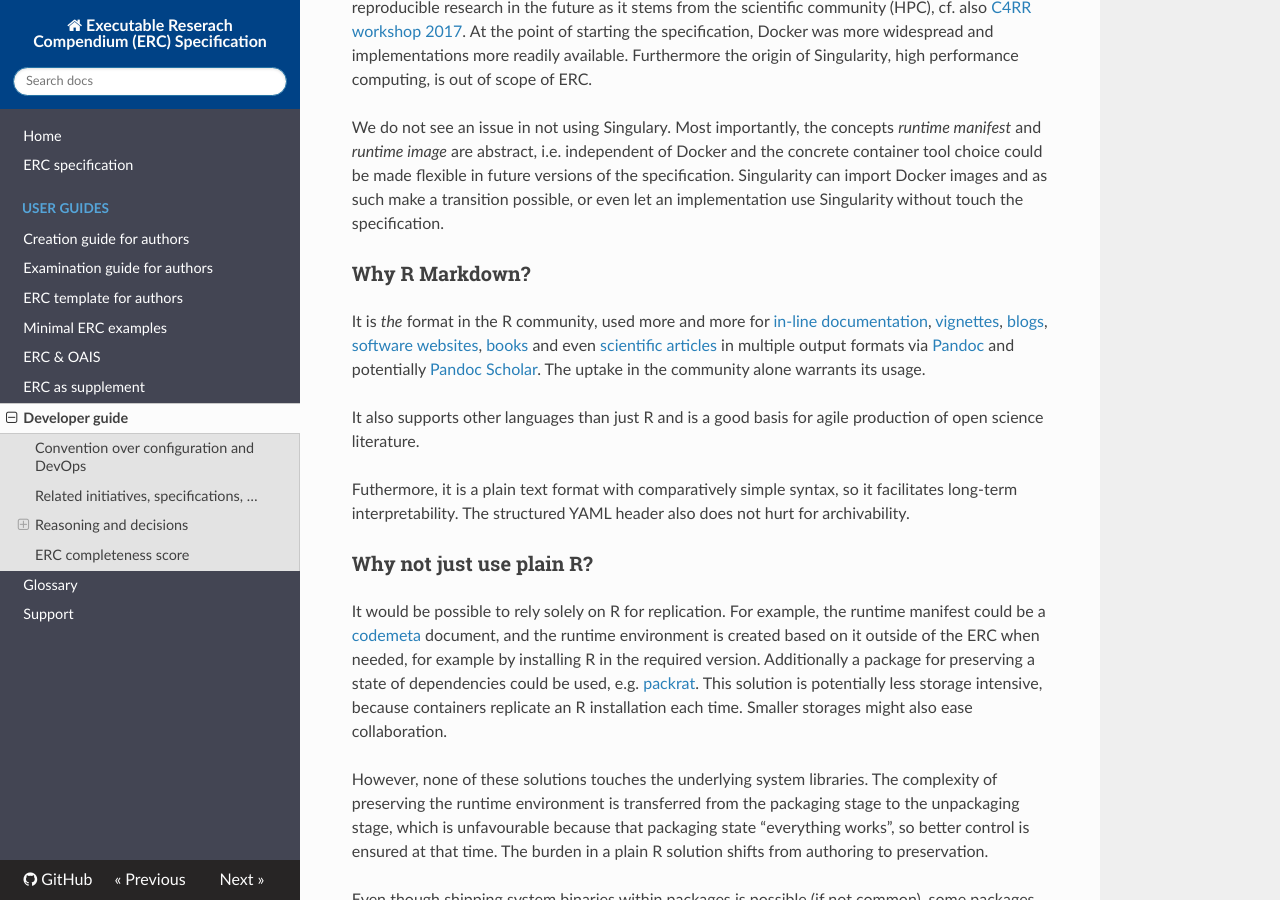
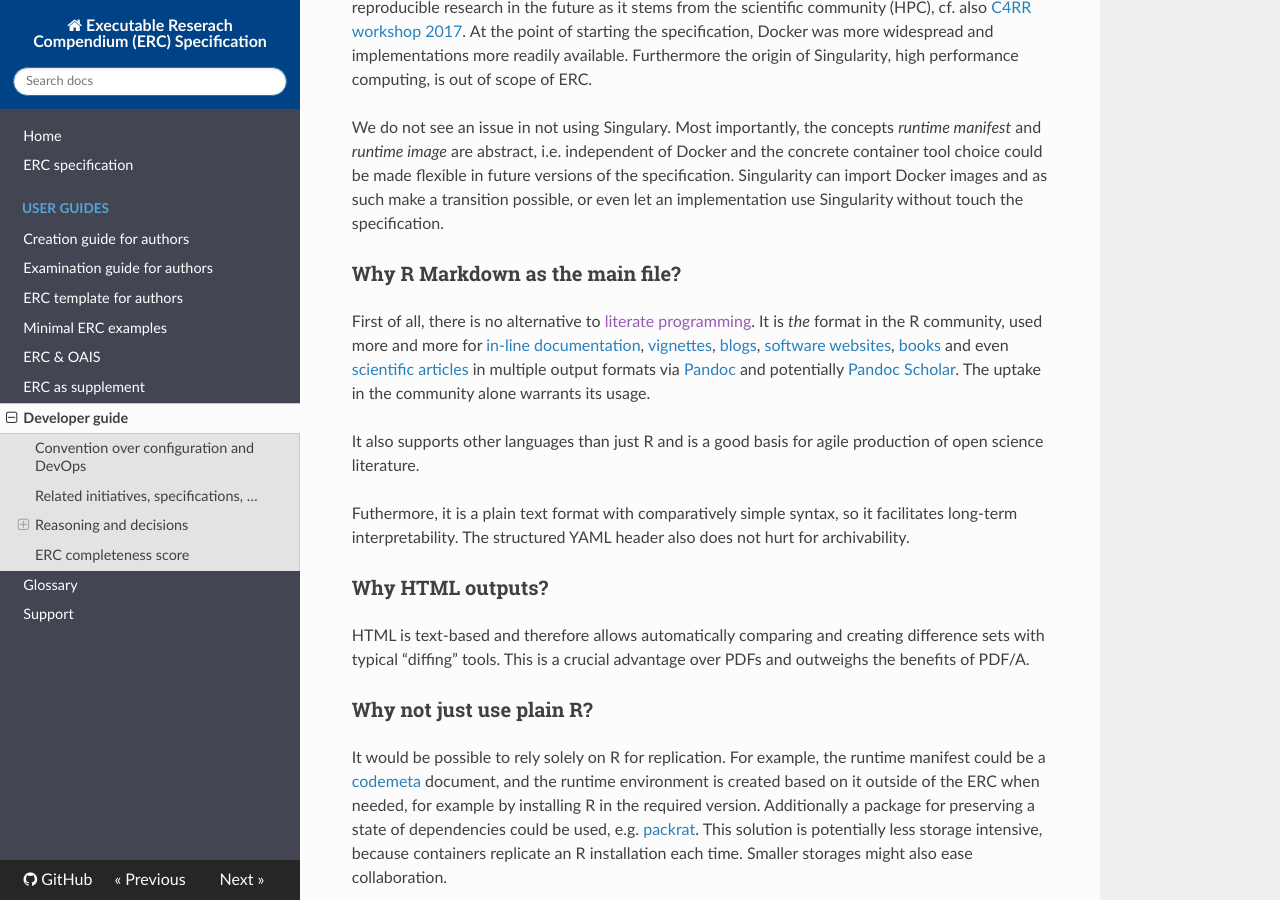
Before and after one commit to o2r-project/erc-spec, an MkDocs documentation site: the page built from docs/dev-guide/index.md, in a window 1280 px wide and 900 px high, scrolled down 4151 px. Built offline with MkDocs 1.6.1, drawn with Linux system fonts in a browser that asks for light colours; nearby versions of some CDN libraries; old or Windows-style settings are respelled for this version of MkDocs.

Commit message:
update comparing during check, closes #23

```diff
--- a/docs/dev-guide/index.md
+++ b/docs/dev-guide/index.md
@@ -130,8 +130,9 @@ We do not see an issue in not using Singulary.
 Most importantly, the concepts _runtime manifest_ and _runtime image_ are abstract, i.e. independent of Docker and the concrete container tool choice could be made flexible in future versions of the specification.
 Singularity can import Docker images and as such make a transition possible, or even let an implementation use Singularity without touch the specification.
 
-### Why R Markdown?
+### Why R Markdown as the main file?
 
+First of all, there is no alternative to [literate programming]().
 It is _the_ format in the R community, used more and more for [in-line documentation](https://cran.r-project.org/web/packages/roxygen2/vignettes/markdown.html), [vignettes](http://r-pkgs.had.co.nz/vignettes.html), [blogs](https://bookdown.org/yihui/blogdown/), [software websites](http://pkgdown.r-lib.org/), [books](https://bookdown.org/) and even [scientific articles](https://github.com/rstudio/rticles) in multiple output formats via [Pandoc](https://pandoc.org/) and potentially [Pandoc](https://peerj.com/articles/cs-112/) [Scholar](https://pandoc-scholar.github.io/).
 The uptake in the community alone warrants its usage.
 
@@ -139,6 +140,11 @@ It also supports other languages than just R and is a good basis for agile produ
 
 Futhermore, it is a plain text format with comparatively simple syntax, so it facilitates long-term interpretability.
 The structured YAML header also does not hurt for archivability.
+
+### Why HTML outputs?
+
+HTML is text-based and therefore allows automatically comparing and creating difference sets with typical "diffing" tools.
+This is a crucial advantage over PDFs and outweighs the benefits of PDF/A.
 
 ### Why not just use plain R?
 
```
Also changed, not shown: docs/spec/index.md (+16 -6 lines).
